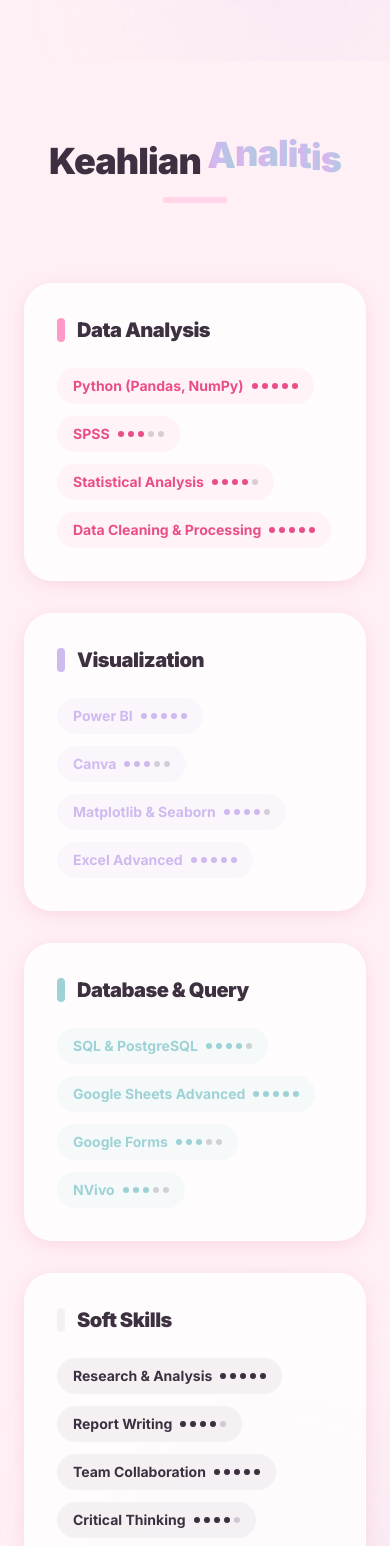
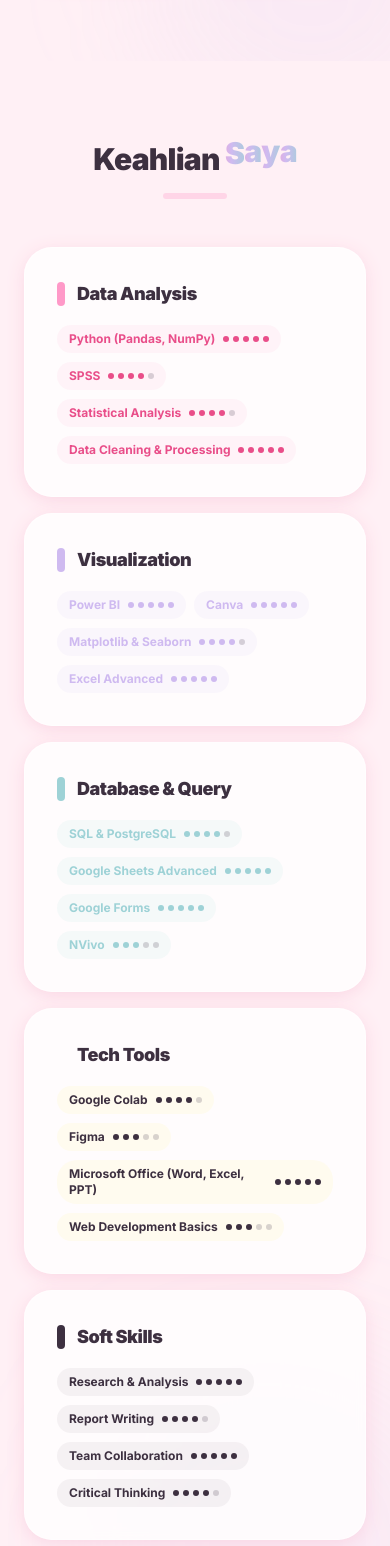
Before and after one commit to el-pablos/web-porto-salsa, a Next.js app: page / in a window 390 px wide. Shown: the part 2020-3566 px from the top of the page. Built offline with nearby package versions, Linux system fonts and the light colour scheme.

Commit message:
update: skills section tambah kategori tech tools dan responsive grid 3 kolom buat desktop

```diff
--- a/src/components/Skills.tsx
+++ b/src/components/Skills.tsx
@@ -14,23 +14,28 @@
   dotColorClass: string;
 };
 
-// Hardcoded skill levels (1-5) karena data portfolio.json tidak punya level
+// Hardcoded skill levels (1-5) untuk setiap skill item
 const skillLevels: Record<string, number> = {
   // Data Analysis
   "Python (Pandas, NumPy)": 5,
-  "SQL & Database": 4,
+  "SPSS": 4,
   "Statistical Analysis": 4,
   "Data Cleaning & Processing": 5,
   // Visualization
   "Power BI": 5,
-  Tableau: 4,
+  "Canva": 5,
   "Matplotlib & Seaborn": 4,
   "Excel Advanced": 5,
   // Database & Query
   "SQL & PostgreSQL": 4,
   "Google Sheets Advanced": 5,
-  "ETL & Data Pipeline": 3,
-  "Data Warehousing Basics": 3,
+  "Google Forms": 5,
+  "NVivo": 3,
+  // Tech Tools
+  "Google Colab": 4,
+  "Figma": 3,
+  "Microsoft Office (Word, Excel, PPT)": 5,
+  "Web Development Basics": 3,
   // Soft Skills
   "Research & Analysis": 5,
   "Report Writing": 4,
@@ -59,6 +64,13 @@
     bgClass: "bg-secondary/10",
     textClass: "text-secondary",
     dotColorClass: "bg-secondary",
+  },
+  {
+    label: "Tech Tools",
+    key: "techTools",
+    bgClass: "bg-cream/50",
+    textClass: "text-neutral",
+    dotColorClass: "bg-neutral",
   },
   {
     label: "Soft Skills",
@@ -142,34 +154,34 @@
           initial={{ opacity: 0, y: 20 }}
           animate={inView ? { opacity: 1, y: 0 } : {}}
           transition={{ duration: 0.6 }}
-          className="text-center mb-20"
+          className="text-center mb-12 md:mb-20"
         >
-          <h2 className="text-4xl md:text-5xl font-black mb-4">
-            Keahlian <WaveText text="Analitis" charClassName="text-gradient" />
+          <h2 className="text-3xl sm:text-4xl md:text-5xl font-black mb-4">
+            Keahlian <WaveText text="Saya" charClassName="text-gradient" />
           </h2>
           <div className="w-16 h-1.5 bg-primary/30 mx-auto rounded-full" />
         </motion.div>
 
-        <div className="grid md:grid-cols-2 gap-8">
+        <div className="grid grid-cols-1 sm:grid-cols-2 lg:grid-cols-3 gap-4 md:gap-8">
           {categories.map((cat, catIndex) => (
             <motion.div
               key={cat.key}
               initial={{ opacity: 0, y: 30 }}
               animate={inView ? { opacity: 1, y: 0 } : {}}
               transition={{ duration: 0.6, delay: catIndex * 0.1 }}
-              className="card-soft"
+              className={`card-soft ${catIndex === categories.length - 1 && categories.length % 3 === 2 ? "sm:col-span-2 lg:col-span-1" : ""}`}
             >
-              <h3 className="text-xl font-black mb-6 flex items-center gap-3">
+              <h3 className="text-lg md:text-xl font-black mb-4 md:mb-6 flex items-center gap-3">
                 <span
-                  className={`w-2 h-6 rounded-full ${cat.bgClass.replace("/10", "")}`}
+                  className={`w-2 h-6 rounded-full ${cat.bgClass.replace("/10", "").replace("/50", "").replace("/5", "")}`}
                 />
                 {cat.label}
               </h3>
-              <StaggerReveal className="flex flex-wrap gap-3">
+              <StaggerReveal className="flex flex-wrap gap-2 md:gap-3">
                 {portfolioData.skills[cat.key].map((skill, skillIndex) => (
                   <span
                     key={skill}
-                    className={`inline-flex items-center px-4 py-2 rounded-soft-md text-sm font-bold ${cat.bgClass} ${cat.textClass}
+                    className={`inline-flex items-center px-3 md:px-4 py-1.5 md:py-2 rounded-soft-md text-xs md:text-sm font-bold ${cat.bgClass} ${cat.textClass}
                                hover:scale-105 transition-transform duration-200 cursor-default`}
                   >
                     {skill}
```
